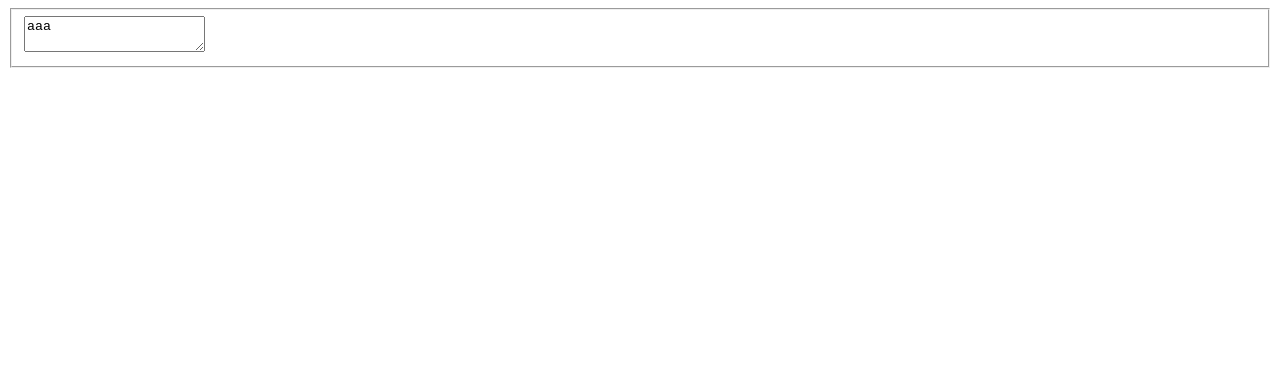
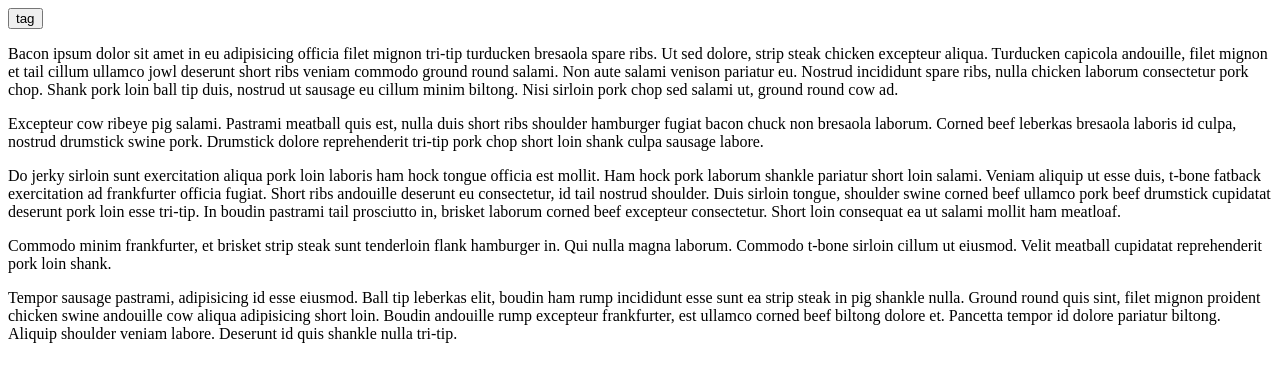
Before and after one commit to EivindEE/Master-thesis, a plain HTML site: page Artefact/index.html in a window 1280 px wide. Drawn offline with Linux system fonts and the light colour scheme.

Commit message:
switched from text area to editable div, addel bacon ipsum text

```diff
--- a/Artefact/index.html
+++ b/Artefact/index.html
@@ -5,11 +5,23 @@
 		<title>SemTag</title>
 	</head>
 	<body>
-		<form>
-			<fieldset onmouseup="getSelText()">
-				<textarea id="content">aaa</textarea>
-			</fieldset>
-		</form>
-		<script src="./semtag.js"></script>
+		<button id="tag" unselectable="on">tag</button>
+
+		<div>
+		<p>
+			Bacon ipsum dolor sit amet in eu adipisicing officia filet mignon tri-tip turducken bresaola spare ribs.  Ut sed dolore, strip steak chicken excepteur aliqua.  Turducken capicola andouille, filet mignon et tail cillum ullamco jowl deserunt short ribs veniam commodo ground round salami.  Non aute salami venison pariatur eu.  Nostrud incididunt spare ribs, nulla chicken laborum consectetur pork chop.  Shank pork loin ball tip duis, nostrud ut sausage eu cillum minim biltong.  Nisi sirloin pork chop sed salami ut, ground round cow ad.
+		</p>
+		<p>
+			Excepteur cow ribeye pig salami.  Pastrami meatball quis est, nulla duis short ribs shoulder hamburger fugiat bacon chuck non bresaola laborum.  Corned beef leberkas bresaola laboris id culpa, nostrud drumstick swine pork.  Drumstick dolore reprehenderit tri-tip pork chop short loin shank culpa sausage labore.
+		</p>
+		<p>
+			Do jerky sirloin sunt exercitation aliqua pork loin laboris ham hock tongue officia est mollit.  Ham hock pork laborum shankle pariatur short loin salami.  Veniam aliquip ut esse duis, t-bone fatback exercitation ad frankfurter officia fugiat.  Short ribs andouille deserunt eu consectetur, id tail nostrud shoulder.  Duis sirloin tongue, shoulder swine corned beef ullamco pork beef drumstick cupidatat deserunt pork loin esse tri-tip.  In boudin pastrami tail prosciutto in, brisket laborum corned beef excepteur consectetur.  Short loin consequat ea ut salami mollit ham meatloaf.
+		</p>
+		<p>
+			Commodo minim frankfurter, et brisket strip steak sunt tenderloin flank hamburger in.  Qui nulla magna laborum.  Commodo t-bone sirloin cillum ut eiusmod.  Velit meatball cupidatat reprehenderit pork loin shank.
+		</p>
+		<p>
+			Tempor sausage pastrami, adipisicing id esse eiusmod.  Ball tip leberkas elit, boudin ham rump incididunt esse sunt ea strip steak in pig shankle nulla.  Ground round quis sint, filet mignon proident chicken swine andouille cow aliqua adipisicing short loin.  Boudin andouille rump excepteur frankfurter, est ullamco corned beef biltong dolore et.  Pancetta tempor id dolore pariatur biltong.  Aliquip shoulder veniam labore.  Deserunt id quis shankle nulla tri-tip.</p></div>
+		<script src="./src/semtag.js"></script>
 	</body>
 </html>
```
